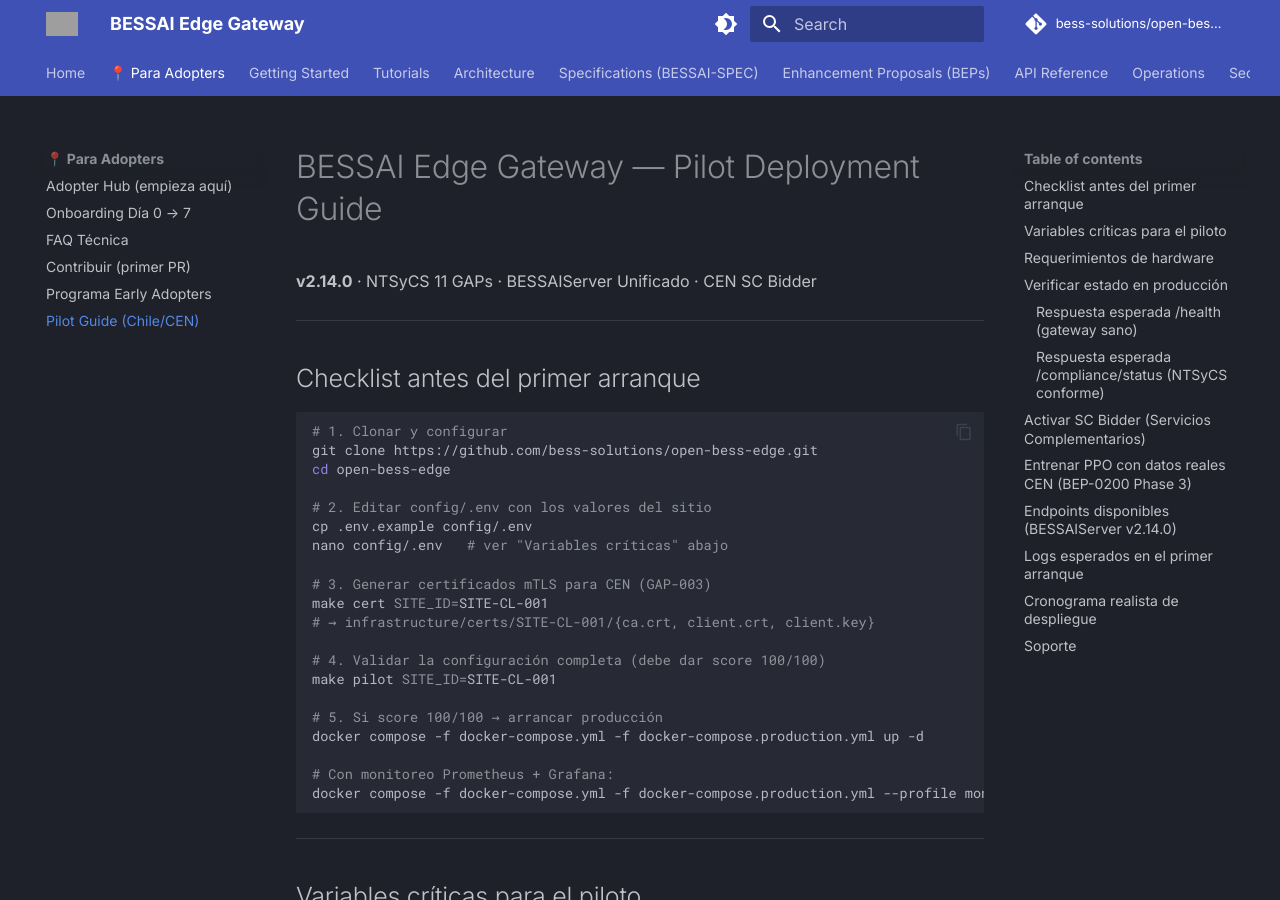
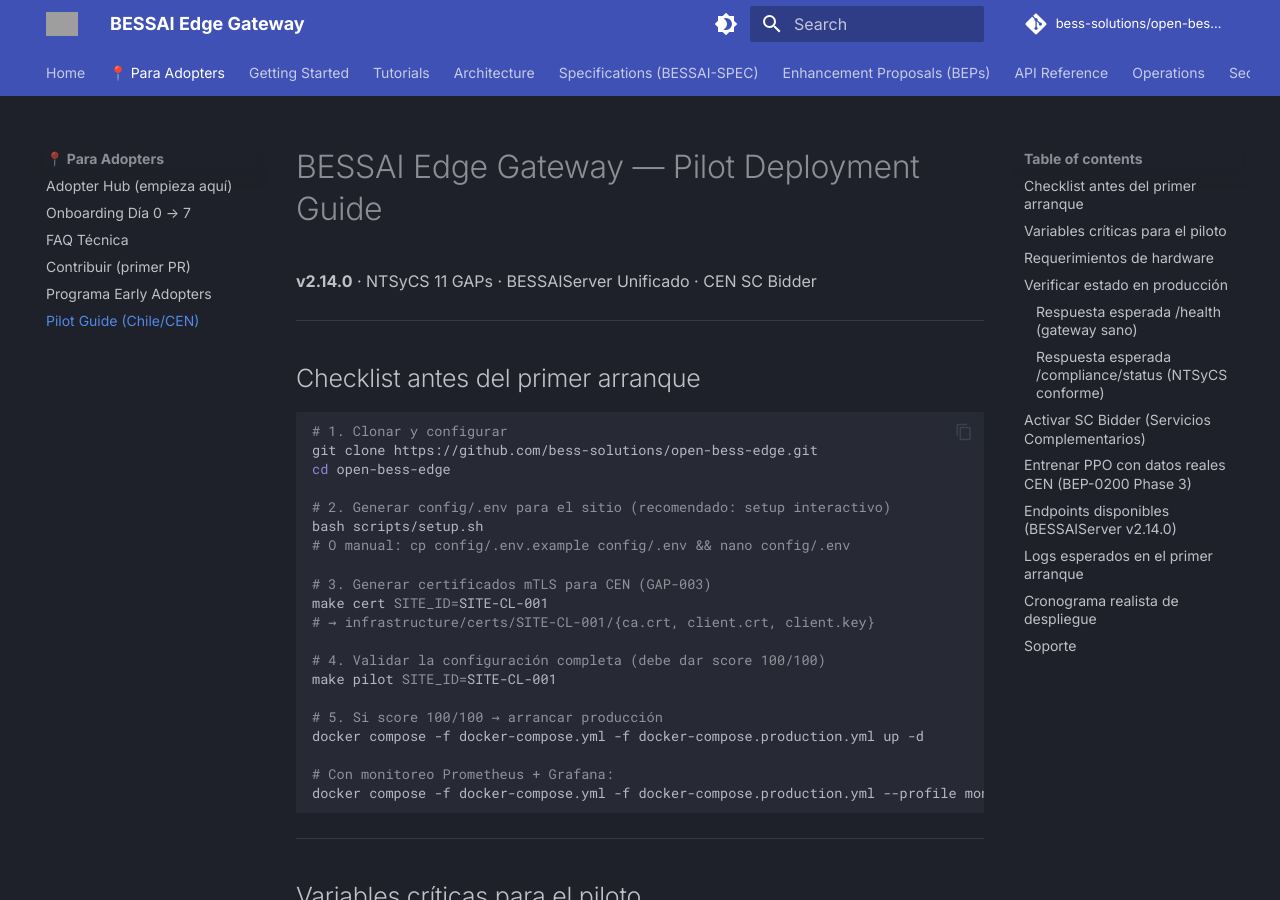
Before and after one commit to bess-solutions/open-bess-edge, an MkDocs documentation site: the page built from docs/PILOT_GUIDE.md, in a window 1280 px wide and 900 px high. Built offline with MkDocs 1.6.1 and Material for MkDocs 9.7.7, drawn with Linux system fonts in a browser that asks for light colours; comment, search, counter and statistics services are not loaded; the version menu is left out; grey boxes are pictures that could not be loaded.

Commit message:
docs: deep audit batch — version sync, setup.sh, arch diagram
- docs/PILOT_GUIDE.md: fix broken 'cp .env.example config/.env' (missing config/);
  introduce setup.sh as primary setup method
- docs/architecture.md: diagram label v0.3.0 → v2.14.0;
  add last-updated metadata header
- docs/simulation_registry.md: v1.7.0 / 2026-02-21 → v2.14.0 / 2026-03-02

```diff
--- a/docs/PILOT_GUIDE.md
+++ b/docs/PILOT_GUIDE.md
@@ -10,9 +10,9 @@
 git clone https://github.com/bess-solutions/open-bess-edge.git
 cd open-bess-edge
 
-# 2. Editar config/.env con los valores del sitio
-cp .env.example config/.env
-nano config/.env   # ver "Variables críticas" abajo
+# 2. Generar config/.env para el sitio (recomendado: setup interactivo)
+bash scripts/setup.sh
+# O manual: cp config/.env.example config/.env && nano config/.env
 
 # 3. Generar certificados mTLS para CEN (GAP-003)
 make cert SITE_ID=SITE-CL-001
```
Also changed, not shown: docs/architecture.md (+2 -1 lines), docs/simulation_registry.md (+1 -1 lines).
